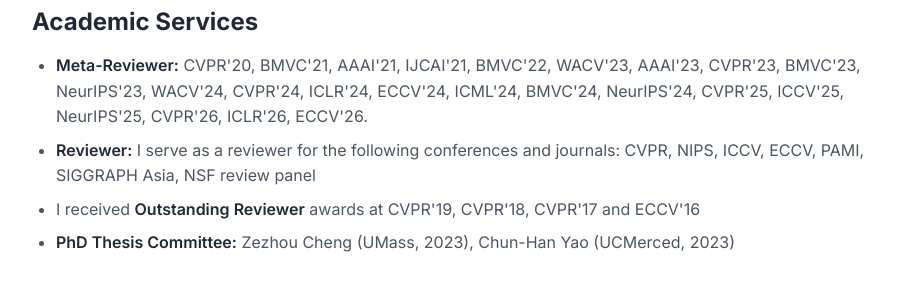
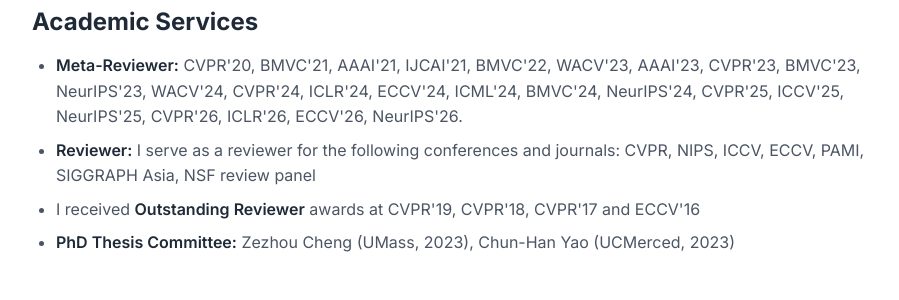
Before and after one commit to varunjampani/varunjampani.github.io, a Jekyll site: the page built from _pages/home.md, in a window 1280 px wide and 900 px high, scrolled down 4729 px. Shown: the part 205-505 px from the top of the window, without its empty margins (190-1089 px from the left). Built offline with Jekyll 4.4.1, drawn with Linux system fonts in a browser that asks for light colours.

Commit message:
Update home.md

```diff
--- a/_pages/home.md
+++ b/_pages/home.md
@@ -358,7 +358,7 @@ Refer to my <a href="https://scholar.google.com/citations?hl=en&user=1Cv6Sf4AAAA
 
 <h3>Academic Services</h3>
 <ul>
-<li><strong>Meta-Reviewer:</strong> CVPR'20, BMVC'21, AAAI'21, IJCAI'21, BMVC'22, WACV'23, AAAI'23, CVPR'23, BMVC'23, NeurIPS'23, WACV'24, CVPR'24, ICLR'24, ECCV'24, ICML'24, BMVC'24, NeurIPS'24, CVPR'25, ICCV'25, NeurIPS'25, CVPR'26, ICLR'26, ECCV'26.</li>
+<li><strong>Meta-Reviewer:</strong> CVPR'20, BMVC'21, AAAI'21, IJCAI'21, BMVC'22, WACV'23, AAAI'23, CVPR'23, BMVC'23, NeurIPS'23, WACV'24, CVPR'24, ICLR'24, ECCV'24, ICML'24, BMVC'24, NeurIPS'24, CVPR'25, ICCV'25, NeurIPS'25, CVPR'26, ICLR'26, ECCV'26, NeurIPS'26.</li>
 <li><strong>Reviewer:</strong> I serve as a reviewer for the following conferences and journals: CVPR, NIPS, ICCV, ECCV, PAMI, SIGGRAPH Asia, NSF review panel</li>
 <li>I received <strong>Outstanding Reviewer</strong> awards at CVPR'19, CVPR'18, CVPR'17 and ECCV'16 </li>
 <li><strong>PhD Thesis Committee:</strong> Zezhou Cheng (UMass, 2023), Chun-Han Yao (UCMerced, 2023)</li>
```
